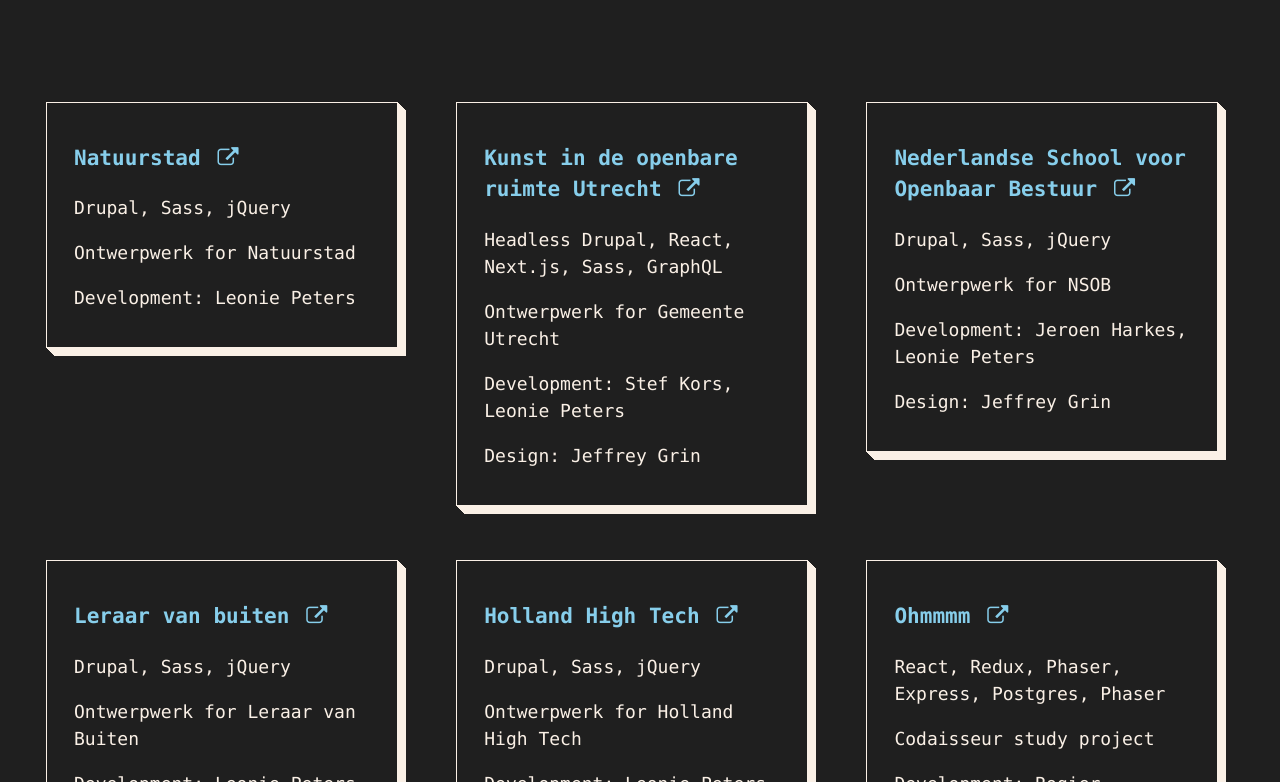
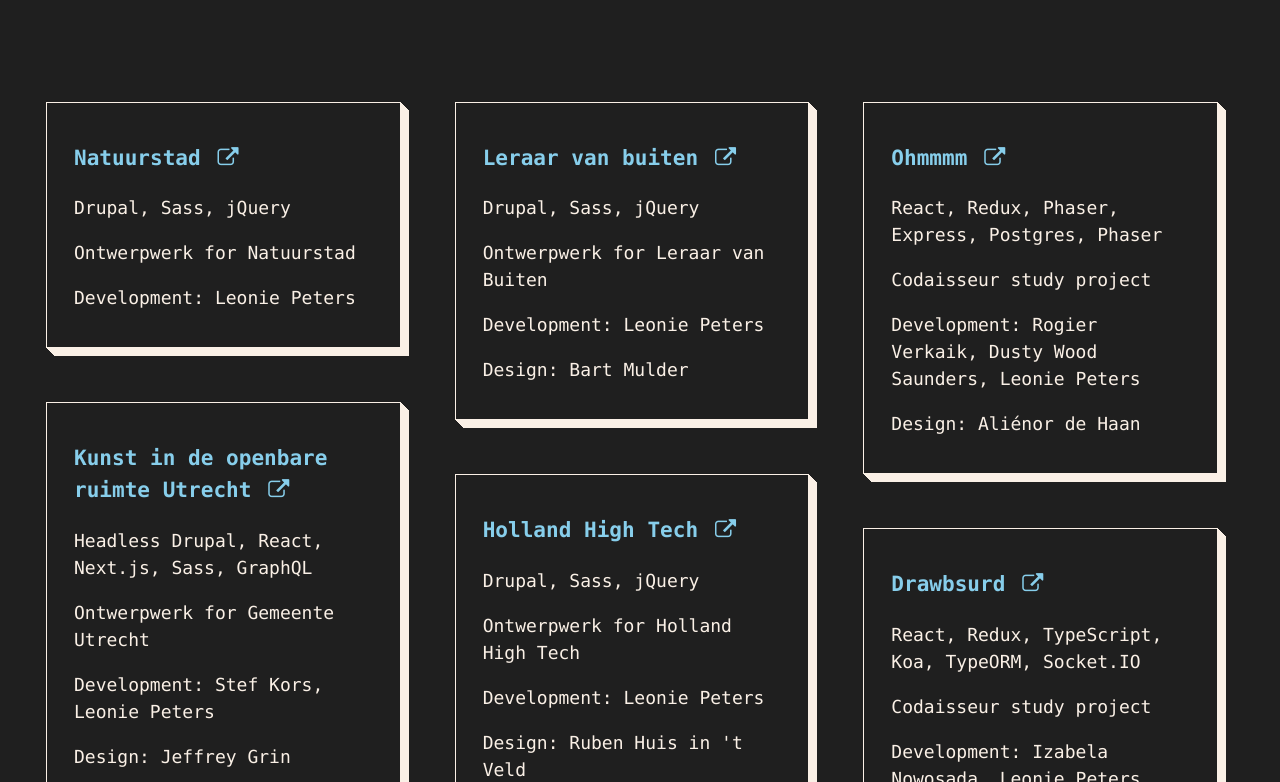
Before and after one commit to LeoniePeters/leoniepeters.com, a React (Create React App) app: page / in a window 1280 px wide. Shown: the part 798-1580 px from the top of the page. Built offline with nearby package versions, Linux system fonts and the light colour scheme.

Commit message:
Use columns instead of flexbos for portfolio layout

```diff
--- a/src/Components/Portfolio.scss
+++ b/src/Components/Portfolio.scss
@@ -15,10 +15,11 @@
   }
   ul {
     @include for-tablet-portrait-up {
-      display: flex;
-      align-items: flex-start;
-      justify-content: space-between;
-      flex-wrap: wrap;
+    columns: 2;
+    column-gap: 3em;
+    }
+    @include for-tablet-landscape-up {
+    columns: 3;
     }
   }
 }
@@ -27,11 +28,9 @@
   width: 80%;
   margin: 0 auto 3em;
   @include for-tablet-portrait-up {
-    width: 45%;
+    width: auto;
     margin: 0 0 3em;
-  }
-  @include for-tablet-landscape-up {
-    width: 30%;
+    break-inside: avoid-column;
   }
   // .info {
   box-sizing: border-box;
```
